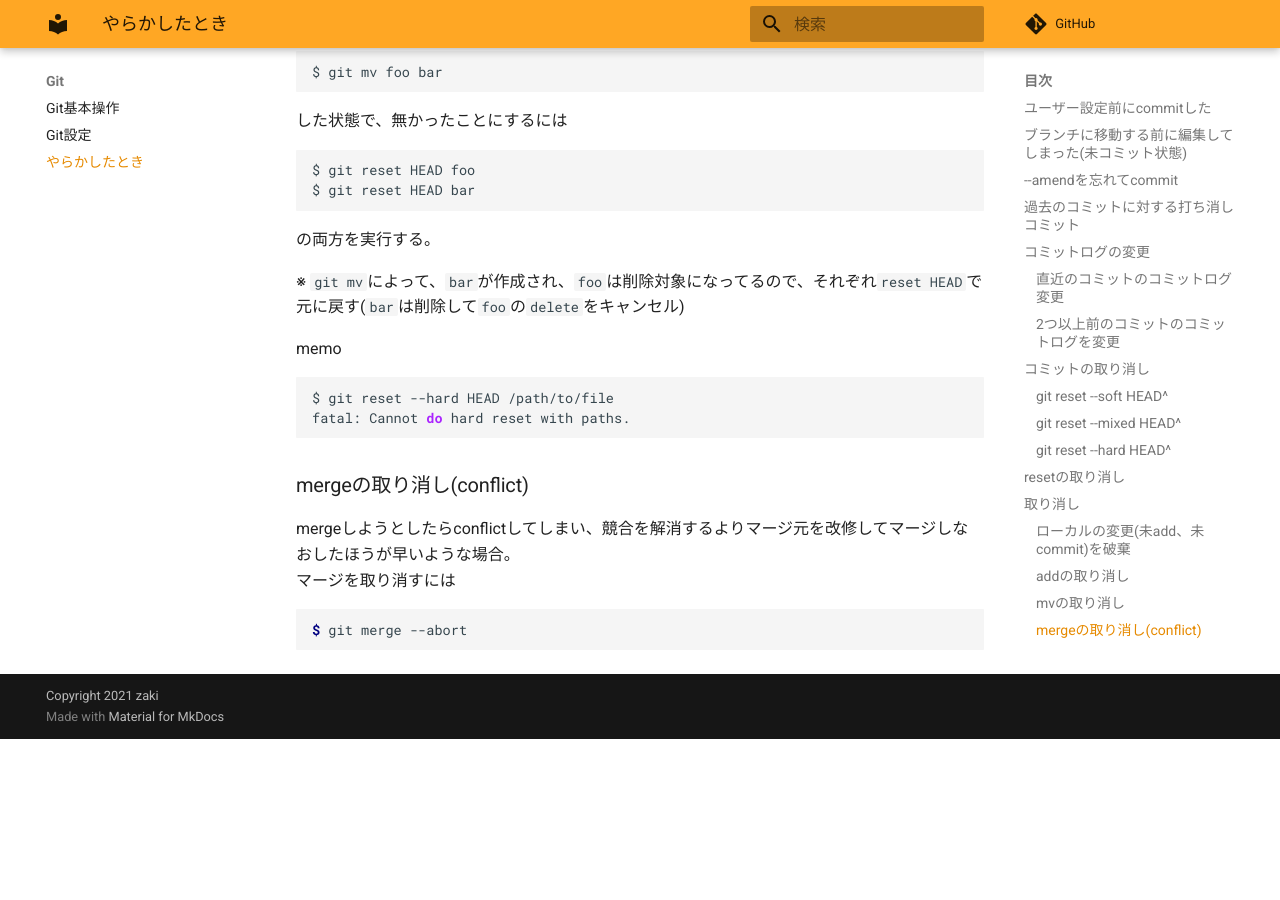
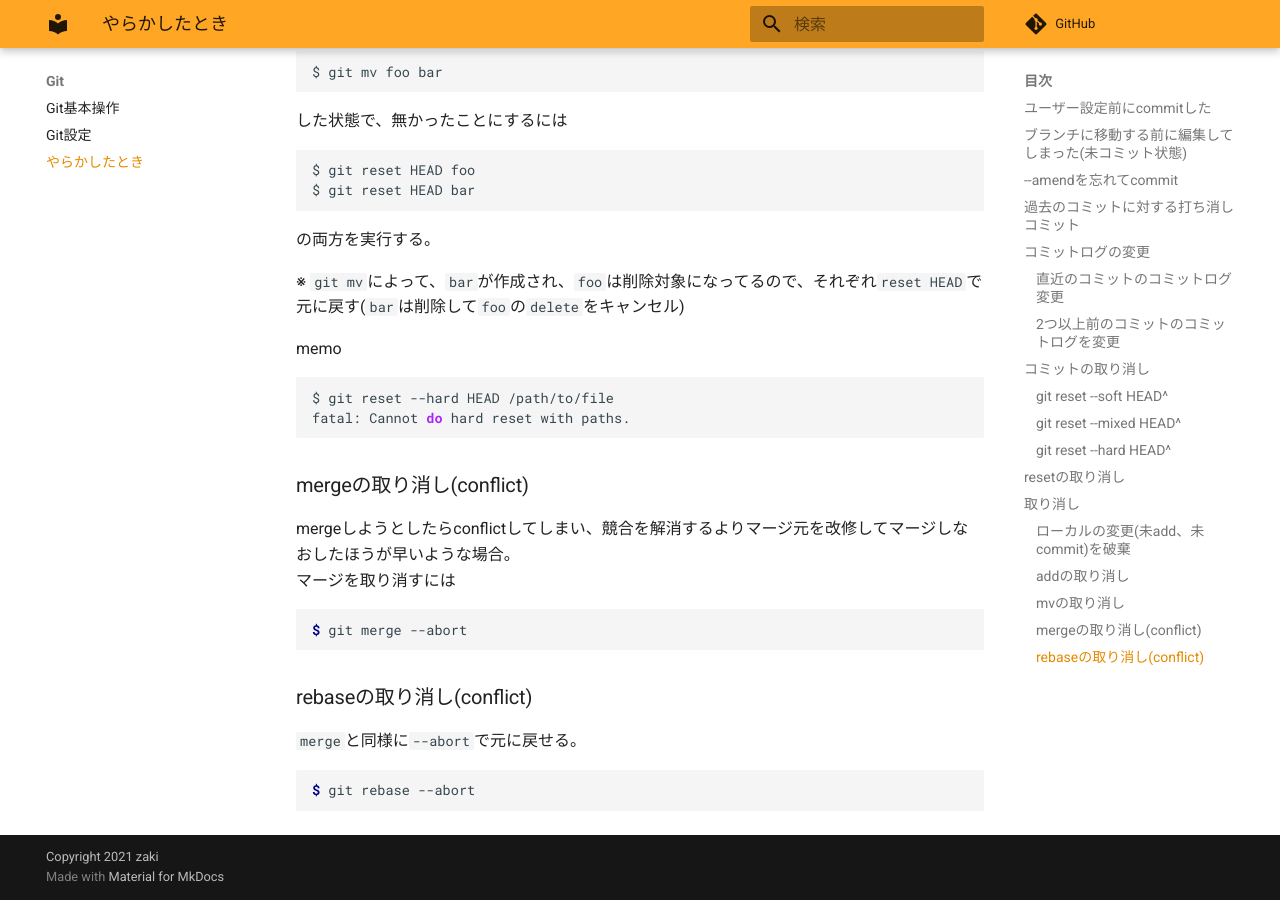
Before and after one commit to zaki-lknr/docs, an MkDocs documentation site: the page built from docs/Git/trouble.md, in a window 1280 px wide and 900 px high, scrolled down 3542 px. Built offline with MkDocs 1.6.1 and Material for MkDocs 9.7.7, drawn with Linux system fonts in a browser that asks for light colours; comment, search, counter and statistics services are not loaded; before the commit the page ends 4281 px from its top, so only the background shows below that.

Commit message:
add: git/trouble: git rebase --abort

````diff
--- a/docs/Git/trouble.md
+++ b/docs/Git/trouble.md
@@ -183,3 +183,11 @@ mergeしようとしたらconflictしてしまい、競合を解消するより
 ```console
 $ git merge --abort
 ```
+
+### rebaseの取り消し(conflict)
+
+`merge`と同様に`--abort`で元に戻せる。
+
+```console
+$ git rebase --abort
+```
````
